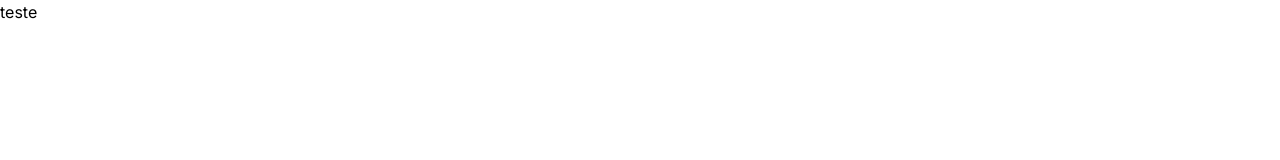
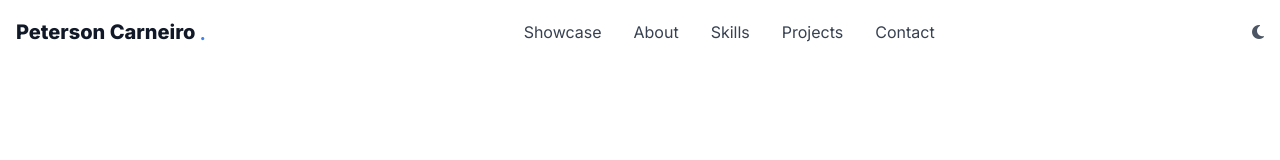
Before and after one commit to PetersonCarneiro/Site_PetersonPrestesCarneiro, a website: page public/index.html in a window 1280 px wide. Drawn offline with Linux system fonts and the light colour scheme.

Commit message:
feat: header

```diff
--- a/public/index.html
+++ b/public/index.html
@@ -1,9 +1,9 @@
 <!DOCTYPE html>
-<html lang="en" class="scroll-smooth">
+<html lang="en" class="scroll-smooth ">
 <head>
     <meta charset="UTF-8">
     <meta name="viewport" content="width=device-width, initial-scale=1.0">
-    <meta name="thema-color" content="#0070f3">
+    <meta name="theme-color" content="#0070f3">
     <meta name="description" content="Frontend Developer Portfolio - PetersonCarneiro">
     <link rel="stylesheet" href="build/tailwind.css">
     <link rel="stylesheet" href="https://cdnjs.cloudflare.com/ajax/libs/font-awesome/6.7.2/css/all.min.css">
@@ -12,8 +12,39 @@
     <link href="https://fonts.googleapis.com/css2?family=Heebo:wght@100..900&family=Inter:ital,opsz,wght@0,14..32,100..900;1,14..32,100..900&display=swap" rel="stylesheet">
     <title>Portfolio - Peterson Prestes Carneiro</title>
 </head>
-<body>
-    <H1 class="text-2lx">teste</H1>
+<body class="font-sans text-gray-900 dark:text-white bg-white dark:bg-dark-background transition-colors duration-300">
+    <div class="fixed inset-0 -z-10 opacity-0 dark:opacity-100 transition-opacity duration-500 pointer-events-none">
+      <div class="absolute inset-0 bg-gradient-to-br from-primary/10 via-transparent to-secondary/10"></div>
+    </div>
 
-</body>
+    <header class="fixed w-full top-0 z-50 bg-white/95 dark:bg-dark-background/95 backdrop-blur-sm shadow-sm transition-all duration-300">
+      <div class="container mx-auto px-4">
+        <nav class="flex justify-between items-center py-4">
+          <div class="flex items-center">
+            <span class="text-xl font-extrabold">Peterson Carneiro</span>
+            <span class="text-primary text-2xl ml-1">.</span>
+          </div>
+          <ul class="hidden md:flex space-x-8">
+            <li><a href="#features" class="text-gray-700 dark:text-gray-300 hover:text-primary dark:hover:text-primary transition-colors">Showcase</a></li>
+            <li><a href="#about" class="text-gray-700 dark:text-gray-300 hover:text-primary dark:hover:text-primary transition-colors">About</a></li>
+            <li><a href="#skills" class="text-gray-700 dark:text-gray-300 hover:text-primary dark:hover:text-primary transition-colors">Skills</a></li>
+            <li><a href="#projects" class="text-gray-700 dark:text-gray-300 hover:text-primary dark:hover:text-primary transition-colors">Projects</a></li>
+            <li><a href="#contact" class="text-gray-700 dark:text-gray-300 hover:text-primary dark:hover:text-primary transition-colors">Contact</a></li>
+          </ul>
+          <div class="flex items-center space-x-4">
+            <button id="themeToggle">
+              <i class="fa-solid fa-moon text-gray-600 dark:text-gray-400"></i>
+            </button>
+            <button class="md:hidden p-2" id="menuToggle">
+              <div class="w-6 h-5 flex flex-col justify-between">
+                <span class="w-full h-0.5 bg-gray-600 dark:bg-gray-400 transition-all"></span>
+                <span class="w-full h-0.5 bg-gray-600 dark:bg-gray-400 transition-all"></span>
+                <span class="w-full h-0.5 bg-gray-600 dark:bg-gray-400 transition-all"></span>
+              </div>
+            </button>
+          </div>
+        </nav>
+      </div>
+    </header>
+  </body>
 </html>
--- a/src/css/tailwind.css
+++ b/src/css/tailwind.css
@@ -1,3 +1,36 @@
 @tailwind base;
 @tailwind components;
 @tailwind utilities;
+
+@layer base{
+    html{
+        scroll-behavior: smooth;
+    }
+    body{
+        @apply antialiased;
+    }
+}
+
+@layer components{
+    .container{
+        @apply max-w-7xl mx-auto px-4 sm:px-6 lg:px-8;
+    }
+}
+@layer utilities{
+    .transition-all {
+        transition-property: all;
+        transition-timing-function: cubic-bezier(0.4,0,0.2,1);
+        transition-duration: 300ms;
+    }
+
+    .transition-transform{
+        transition-property: transform;
+        transition-timing-function: cubic-bezier(0.4,0,0.2,1);
+        transition-duration: 300ms;
+    }
+    .transition-colors{
+        transition-property: background-color, border-color, color, fill, stroke, opacity, box-shadow, transform;
+        transition-timing-function: cubic-bezier(0.4,0,0.2,1);
+        transition-duration: 300ms;
+    }
+}
```
Also changed, not shown: assets/logo-removebg-preview.png (added), public/build/tailwind.css.
